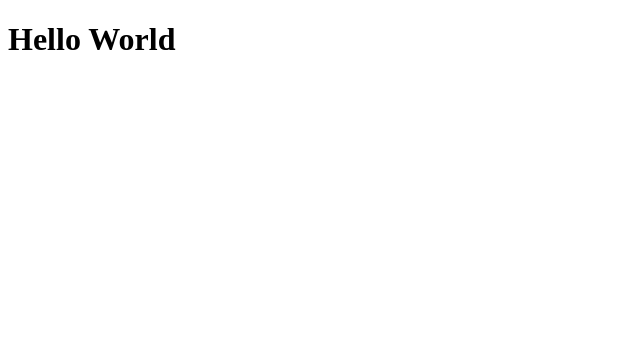
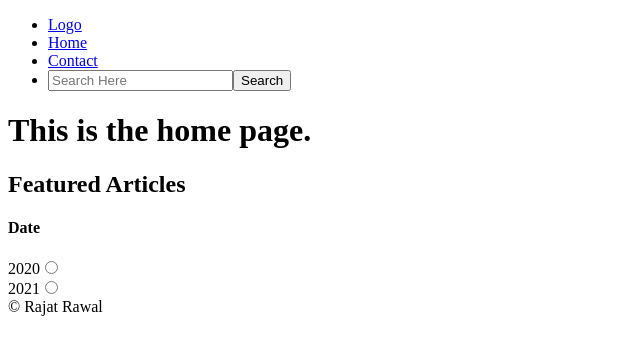
Before and after one commit to svs-ong/intership-first-site-homework, a React (Create React App) app in the folder react-homework/: page / in a window 1280 px wide. Shown: the top 350 px of the page, without its empty margins (0-640 px from the left). Built offline with nearby package versions, Linux system fonts and the light colour scheme.

Commit message:
Barebones website w/ search,logo,contact,home page

```diff
--- a/react-homework/package.json
+++ b/react-homework/package.json
@@ -12,6 +12,7 @@
     "@types/react-dom": "^18.3.0",
     "react": "^18.3.1",
     "react-dom": "^18.3.1",
+    "react-router-dom": "^6.26.1",
     "react-scripts": "5.0.1",
     "typescript": "^4.9.5",
     "web-vitals": "^2.1.4"
@@ -39,5 +40,8 @@
       "last 1 firefox version",
       "last 1 safari version"
     ]
+  },
+  "devDependencies": {
+    "@types/react-router-dom": "^5.3.3"
   }
 }
--- a/react-homework/src/App.tsx
+++ b/react-homework/src/App.tsx
@@ -1,11 +1,40 @@
 import React from 'react';
+import { BrowserRouter as Router, Route, Routes, useLocation } from 'react-router-dom';
+import { Nav } from './components/Nav';
+import { HomePageFunction } from './pages/Home/HomePage';
+import { LogoPageFunction } from './pages/Logo/LogoPage';
+import { ContactPageFunction } from './pages/Contact/ContactPage';
+import Footer from './components/Footer';
+import { FeaturedArticles } from './components/FeaturedArticles';
+import { SearchPage } from './pages/Search/SearchPage';
 
-function App() {
-  return (
-    <div>
-      <h1>Hello World</h1>
-    </div>
-  );
+
+const ShowFeaturedArticles:React.FC=()=>{
+  const location=useLocation();  //uselocation function
+  if(location.pathname=== '/' || location.pathname==='/home')  // shows the Featured Articles only if its on the home page
+    return <FeaturedArticles date={``}></FeaturedArticles>
+  else
+    return null;  //else not needed but just in case
 }
 
+const App: React.FC = () => {
+  return (
+    <><Router>
+      <Nav />
+      <Routes>
+        <Route path="/logo" element={<LogoPageFunction />} />
+        <Route path="/contact" element={<ContactPageFunction />} />
+        <Route path="/home" element={<HomePageFunction />} />
+        <Route path="/search" element={<SearchPage/>}/>
+        <Route path="/" element={<HomePageFunction />} /> {/* Default route to Home */}
+      </Routes>
+      <ShowFeaturedArticles/>
+    <Footer/>
+    </Router>
+
+
+    </>
+  );
+};
+
 export default App;
--- /dev/null
+++ b/react-homework/src/components/Article.tsx
@@ -0,0 +1,17 @@
+import React from "react";
+interface ArticleProps
+{
+    "title":string;
+    "description":string;
+    "date":string;
+}
+export const Article:React.FC<ArticleProps>=({title,description,date})=>{
+    return (
+        <div className="Article">
+            <h1>{title}</h1>
+            <p>{description}</p>
+            <br></br>
+            <p>{date}</p>
+        </div>
+    );
+}
--- /dev/null
+++ b/react-homework/src/components/FeaturedArticles.tsx
@@ -0,0 +1,91 @@
+import React, { useState } from "react";
+import { Article } from "./Article";
+
+interface FeaturedArticlesProps {
+  date: string;
+}
+
+const MockData = [ // Replace this with fetch_articles if needed
+  {
+    title: "How to build a React APP",
+    description: "Blah Blah Blah Blah Blah Blah",
+    date: "2020",
+  },
+  {
+    title: "Understanding React Hooks",
+    description: "Blah Blah Blah Blah Blah Blah",
+    date: "2020",
+  },
+  {
+    title: "React and TypeScript",
+    description: "Blah Blah Blah Blah Blah Blah",
+    date: "2021",
+  },
+  {
+    title: "Advanced React Patterns",
+    description: "Blah Blah Blah Blah Blah Blah",
+    date: "2021",
+  },
+  {
+    title: "How to pet cats",
+    description: "Blah Blah Blah Blah Blah Blah",
+    date: "2021",
+  },
+];
+
+
+
+export const FeaturedArticles: React.FC<FeaturedArticlesProps> = ({ date }) => {  //takes the date as a prop
+  const [selectedDate, setSelectedDate] = useState<string>(date); //selectedDate holds the current date selected by the use
+
+  const handleDateChange = (event: React.ChangeEvent<HTMLInputElement>) => {  //updates the selected date
+    setSelectedDate(event.target.id);
+  };
+
+  // Filter the articles based on the selected date
+  const filteredArticles = MockData.filter(article => article.date === selectedDate);
+
+  return (
+    <div className="FeaturedArticles">
+      <h2>Featured Articles</h2>
+      <div className="yearBox">
+        <div>
+          <h4>Date</h4>
+        </div>
+        <div className="radio-item">
+          <label htmlFor="2020">2020</label>
+          <input
+            type="radio"
+            className="radio"
+            name="Year"
+            id="2020"
+            checked={selectedDate === "2020"}
+            onChange={handleDateChange}  //changes the selected date to 2020
+          />
+        </div>
+        <div className="radio-item">
+          <label htmlFor="2021">2021</label>
+          <input
+            type="radio"
+            className="radio"
+            name="Year"
+            id="2021"
+            checked={selectedDate === "2021"}
+            onChange={handleDateChange}   //changes the selected date to 2021
+          />
+        </div>
+      </div>
+
+      <div className="articles-list">
+        {filteredArticles.map((article, index) => (
+          <Article
+            key={index}
+            title={article.title}
+            description={article.description}
+            date={article.date}
+          />
+        ))}
+      </div>
+    </div>
+  );
+};
--- /dev/null
+++ b/react-homework/src/components/Footer.tsx
@@ -0,0 +1,11 @@
+import React from 'react';
+// import { BrowserRouter as Router, Route, Routes, Link } from 'react-router-dom';
+const Footer: React.FC=()=>
+{
+    return (
+<footer className="Footer" style={{alignContent:"center"}}>
+    &copy; Rajat Rawal
+</footer>
+    );
+}
+export default Footer;
--- /dev/null
+++ b/react-homework/src/components/Nav.tsx
@@ -0,0 +1,48 @@
+import React, { useState } from 'react';
+import { Link, useNavigate } from 'react-router-dom';
+
+export const Nav: React.FC = () => {
+    const [searchQuery,setSearchQuery] =useState<string>('');
+    const navigate=useNavigate();
+
+    const handleSearchSubmit= (event: React.FormEvent)=>
+    {
+        event.preventDefault(); //cancel event if needed
+        if(searchQuery.trim())  // trims it down
+        {
+            navigate(`/search?query=${encodeURIComponent(searchQuery)}`);  //navigate to the place where you searched
+        }
+    }
+  return (
+    <div className="Nav-Bar">
+      <nav>
+        <ul>
+          <li>
+            <Link to="/logo" className="NavItem">Logo</Link>
+          </li>
+          <li>
+            <Link to="/home" className="NavItem">Home</Link>
+          </li>
+          <li>
+            <Link to="/contact" className="NavItem">Contact</Link>
+          </li>
+          <li>
+            <form onSubmit={handleSearchSubmit}>
+              <div className="searchbar">
+                <input
+                  type="search"
+                  name="query"
+                  className="form-input"
+                  placeholder="Search Here"
+                  value={searchQuery} // what is searched
+                  onChange={(element)=>setSearchQuery(element.target.value)}  //on change element calls setSearchQuery
+                />
+                <button className="Btn" type="submit">Search</button>
+              </div>
+            </form>
+          </li>
+        </ul>
+      </nav>
+    </div>
+  );
+};
--- /dev/null
+++ b/react-homework/src/pages/Contact/ContactPage.tsx
@@ -0,0 +1,9 @@
+import React from "react";
+// import { BrowserRouter as Router, Route, Routes, Link } from 'react-router-dom';
+export const ContactPageFunction:React.FC=()=>{
+    return(
+        <div>
+            <h1> Welcome to the Contact Page</h1>
+        </div>
+    );
+}
--- /dev/null
+++ b/react-homework/src/pages/Home/HomePage.tsx
@@ -0,0 +1,10 @@
+import React from "react";
+export const HomePageFunction:React.FC=()=>{
+    return(
+        <div>
+            <h1>
+                This is the home page.
+            </h1>
+        </div>
+    );
+}
--- /dev/null
+++ b/react-homework/src/pages/Logo/LogoPage.tsx
@@ -0,0 +1,9 @@
+import React from "react";
+// import { BrowserRouter as Router, Route, Routes, Link } from 'react-router-dom';
+export const LogoPageFunction:React.FC=()=>{
+    return(
+        <div>
+            <h1> Welcome to the Logo Page</h1>
+        </div>
+    );
+}
--- /dev/null
+++ b/react-homework/src/pages/Search/SearchPage.tsx
@@ -0,0 +1,13 @@
+import React from "react";
+import { useLocation } from "react-router-dom";
+export const SearchPage:React.FC=()=>
+{
+    const location=useLocation(); //uselocation function to locate yourself.
+    const queryParameters=new URLSearchParams(location.search);  /// location.search= url search string, calls a new URL search w that paramater
+    const query=queryParameters.get('query') || '';  //gets the query that has been searched in Nav.tsx throught the form
+    return (
+        <div>
+            <h1>You have searched: {query}</h1>
+        </div>
+    );
+}
```
Also changed, not shown: react-homework/src/styles/Footer.styles.css (added), react-homework/src/styles/Nav.styles.css (added), 1 other file (tests, documents, lock files or other folders).
